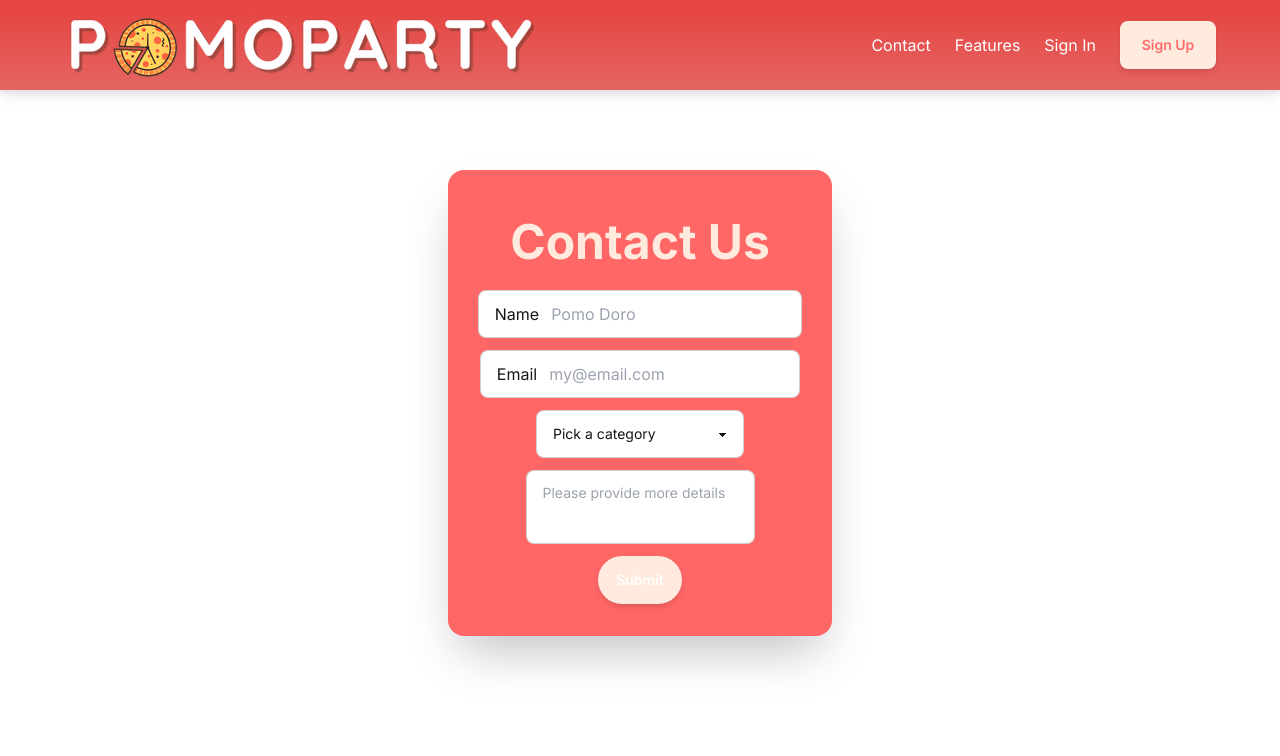
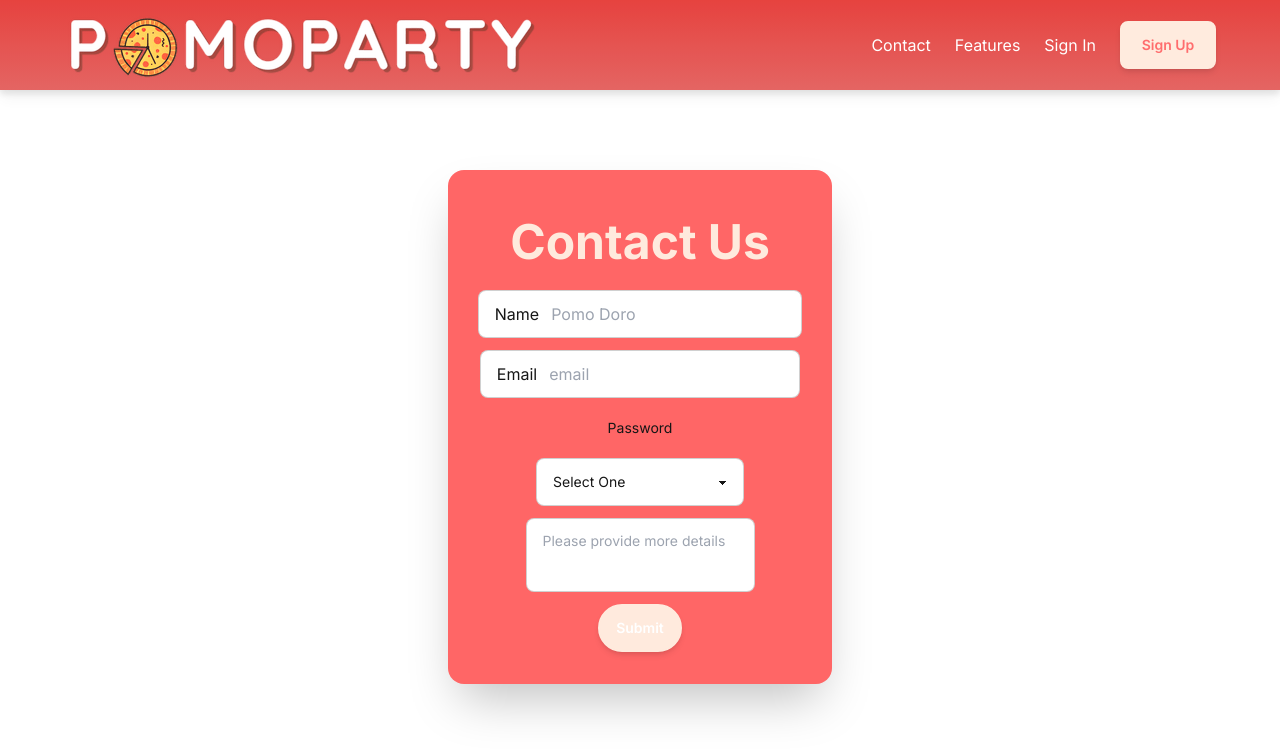
Before and after one commit to sn163/Pomoparty, a Next.js app: page /contact in a window 1280 px wide. Shown: the top 756 px of the page. Built offline with nearby package versions, Linux system fonts and the light colour scheme.

Commit message:
before pull

```diff
--- a/src/app/contact/page.tsx
+++ b/src/app/contact/page.tsx
@@ -1,7 +1,6 @@
 "use client";
 
 import { useState } from "react";
-import Hero from "../_components/Hero";
 
 type selectCategory = "none" | "account" | "bug" | "feedback" | "other";
 
@@ -76,9 +75,12 @@ export default function Contact() {
                 name="email"
                 type="email"
                 className="grow"
-                placeholder="my@email.com"
+                placeholder="email"
                 required
               />
+            </label>
+            <label className="label">
+              <span className="label-text">Password</span>
             </label>
             <select
               name="category"
@@ -86,7 +88,7 @@ export default function Contact() {
               required
             >
               <option disabled selected>
-                Pick a category
+                Select One
               </option>
               {categories}
             </select>
```
